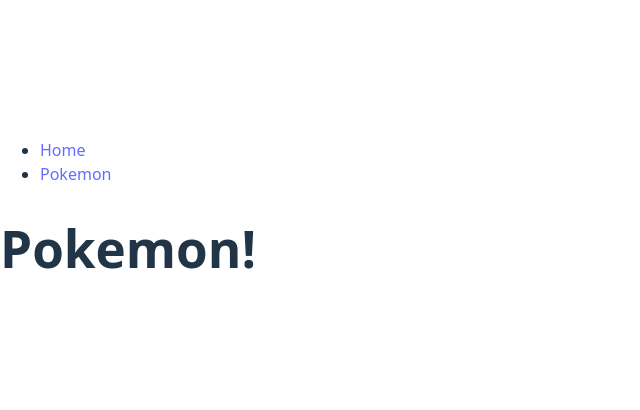
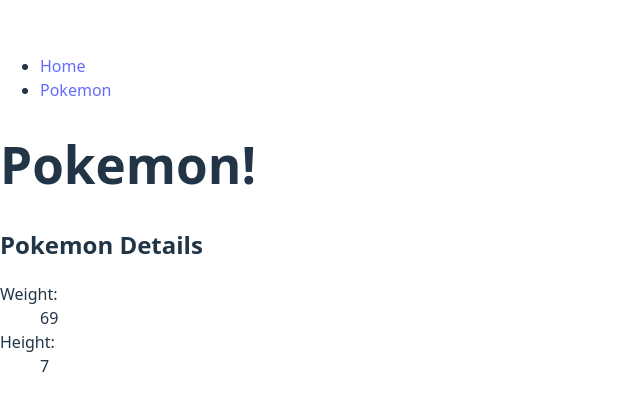
Before and after one commit to abashwitharash/react-router-dom, a React (Vite) app: page /pokemon/1 in a window 1280 px wide. Shown: the part 184-594 px from the top of the page, without its empty margins (0-640 px from the left). Built offline with nearby package versions, Linux system fonts and the light colour scheme.

Commit message:
pokemon id code created

```diff
--- a/src/App.jsx
+++ b/src/App.jsx
@@ -2,6 +2,7 @@
 import { Route, Routes } from 'react-router';
 import PokemonList from './components/PokemonList/PokemonList';
 import NavBar from './components/NavBar/NavBar';
+import PokemonDetails from './components/PokemonDetails/PokemonDetails';
 
 const initialState = [
   { _id: 1, name: 'bulbasaur', weight: 69, height: 7 },
@@ -20,6 +21,11 @@
       <Routes>
         <Route path='/' element={<h2>Home Page</h2>} />
         <Route path="/pokemon" element={<PokemonList pokemon={pokemon} />} />
+        <Route
+          path="/pokemon/:pokemonId"
+          element={<PokemonDetails pokemon={pokemon} />}
+        />
+        <Route path="*" element={<h2>Whoops, nothing here!</h2>} />
       </Routes>
     </>
   );
--- /dev/null
+++ b/src/components/PokemonDetails/PokemonDetails.jsx
@@ -0,0 +1,27 @@
+import { useParams } from "react-router";
+
+
+const PokemonDetails = (props) => {
+
+    const { pokemonId } = useParams();
+
+      // New code: Find a single pokemon object from the array of pokemon
+  //           using the pokemonId from the URL params.
+  const singlePokemon = props.pokemon.find((poke) => (
+    poke._id === Number(pokemonId)
+  ));
+
+    return (
+      <>
+        <h2>Pokemon Details</h2>
+        <dl>
+          <dt>Weight:</dt>
+          <dd>{ singlePokemon.weight }</dd>
+          <dt>Height:</dt>
+          <dd>{ singlePokemon.height }</dd>
+        </dl>
+      </>
+    );
+  };
+
+  export default PokemonDetails;
--- a/src/components/PokemonList/PokemonList.jsx
+++ b/src/components/PokemonList/PokemonList.jsx
@@ -1,4 +1,6 @@
 // src/components/PokemonList/PokemonList.jsx
+
+import { Link } from 'react-router';
 
 const PokemonList = (props) => {
     return (
@@ -6,7 +8,11 @@
         <h2>Pokemon</h2>
         <ul>
           {props.pokemon.map((currentPokemon) => (
-            <li key={currentPokemon.name}>{currentPokemon.name}</li>
+            <li key={currentPokemon.name}>
+               <Link to={`/pokemon/${currentPokemon._id}`}>
+              {currentPokemon.name}
+            </Link>
+            </li>
           ))}
         </ul>
       </>
```
